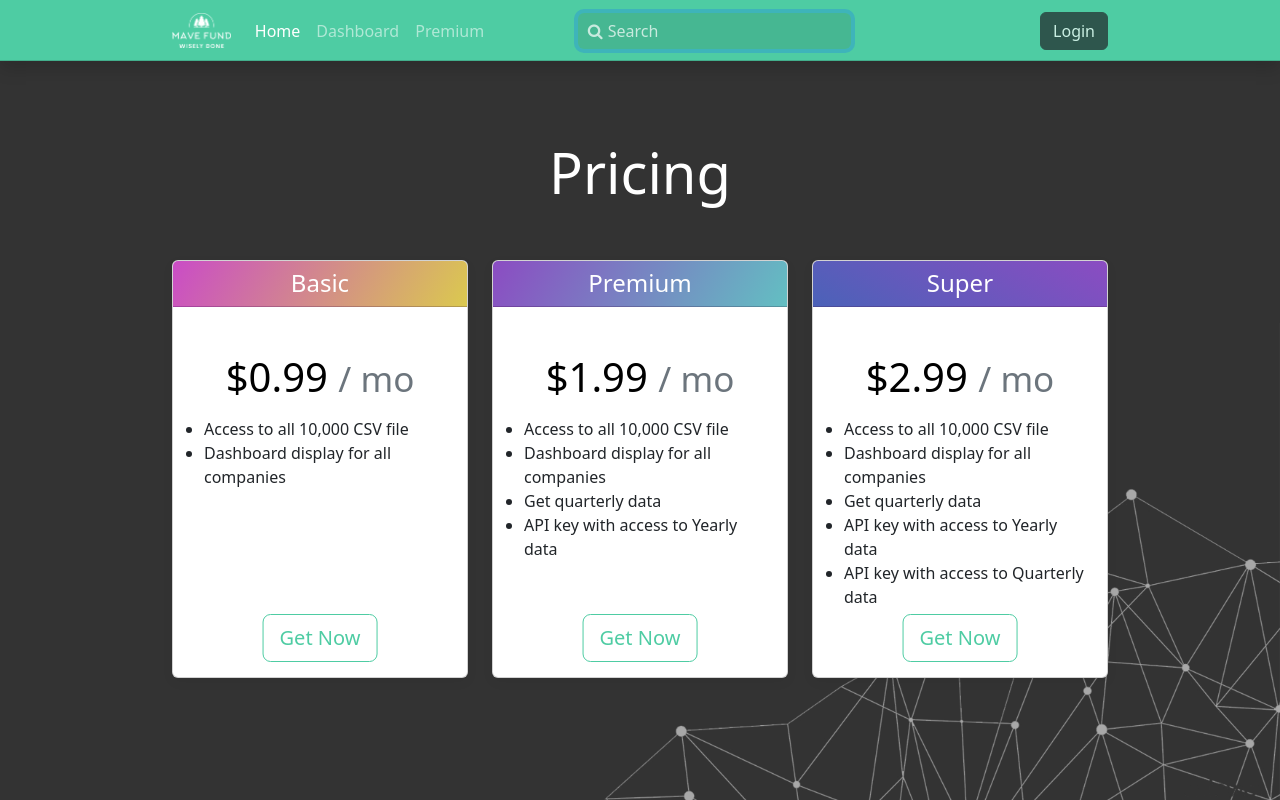
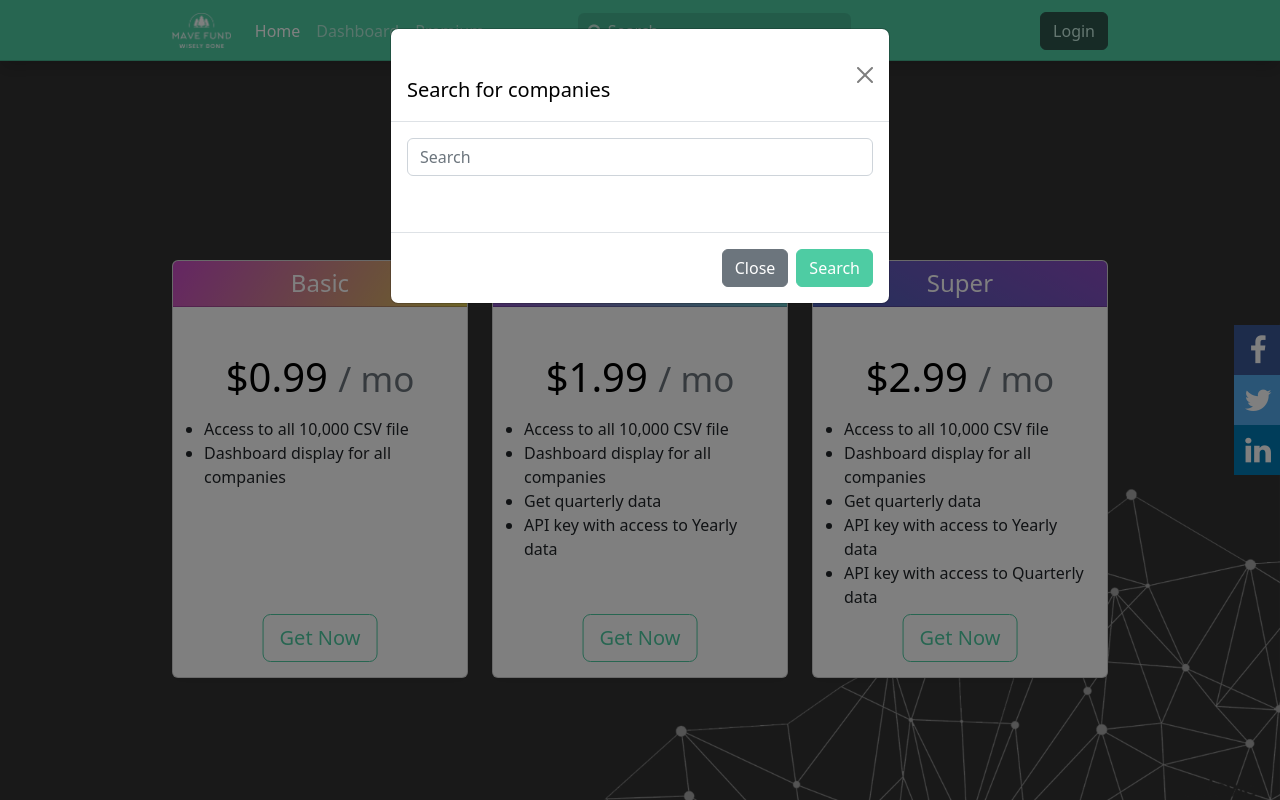
Before and after one commit to ddjerqq/mavefund_api, a website: page templates/premium.html in a window 1280 px wide. Both pictures are taken after a click on the element 761 px from the left and 30 px from the top of the page. Drawn offline with nearby package versions, Linux system fonts and the light colour scheme.

Commit message:
social media links

```diff
--- a/templates/premium.html
+++ b/templates/premium.html
@@ -130,6 +130,47 @@
 </section>
 
 
+<div class="social-media-container">
+  <a target="_blank" href="https://www.facebook.com/profile.php?id=100089245975882" class="fa fa-facebook"></a>
+  <a target="_blank" href="https://twitter.com/mavefund" class="fa fa-twitter"></a>
+  <a target="_blank" href="https://www.linkedin.com/company/mavefund/" class="fa fa-linkedin"></a>
+</div>
+
+
+
+  <!-- Modal -->
+  <div class="modal fade" id="searchModal" tabindex="-1" aria-labelledby="searchModalLabel" aria-hidden="true">
+    <div class="modal-dialog">
+      <div class="modal-content">
+        <div class="modal-header">
+          <h1 class="modal-title fs-5" id="searchModalLabel">Search for companies</h1>
+          <button type="button" class="btn-close" data-bs-dismiss="modal" aria-label="Close"></button>
+        </div>
+        <div class="modal-body">
+          <form action="/" id="modalSearchForm">
+            <input id="searchInput" class="form-control me-2" type="search" placeholder="Search" aria-label="Search">
+
+
+            <section class="DocSearch-Hits">
+              <br />
+              <ul role="listbox" aria-labelledby="docsearch-label" id="docsearch-list">
+              </ul>
+            </section>
+
+
+          </form>
+
+        </div>
+        <div class="modal-footer">
+          <button type="button" class="btn btn-secondary" data-bs-dismiss="modal">Close</button>
+          <button type="submit" class="btn btn-primary">Search</button>
+        </div>
+      </div>
+    </div>
+  </div>
+
+
+
 </body>
 
 </html>
--- a/templates/site.css
+++ b/templates/site.css
@@ -161,6 +161,45 @@ img {
     border-color: inherit;
 }
 
+.fa-facebook {
+    background: #3B5998;
+    color: white;
+}
+
+.fa-twitter {
+    background: #55ACEE;
+    color: white;
+}
+
+.fa-linkedin {
+    background: #007bb5;
+    color: white;
+}
+
+.social-media-container a {
+    padding: 10px;
+    padding-right: 20px;
+    font-size: 30px;
+    text-decoration: none;
+    text-align: center;
+    color: #fff !important;
+    position: relative;
+    right: -12px;
+    transition: right 0.2s ease-in-out;
+}
+.social-media-container a:hover {
+    right: 0;
+}
+
+.social-media-container {
+    position: fixed;
+    top: 50%;
+    right: 0;
+    transform: translateY(-50%);
+    display: flex;
+    flex-direction: column;
+}
+
 @media screen and (max-width: 991px) {
     .nav-login-button {
         margin-left: 0;
```
Also changed, not shown: templates/company.html (+8 -0 lines), templates/index.html (+6 -0 lines), templates/signin.html (+41 -0 lines), templates/signup.html (+41 -0 lines).
